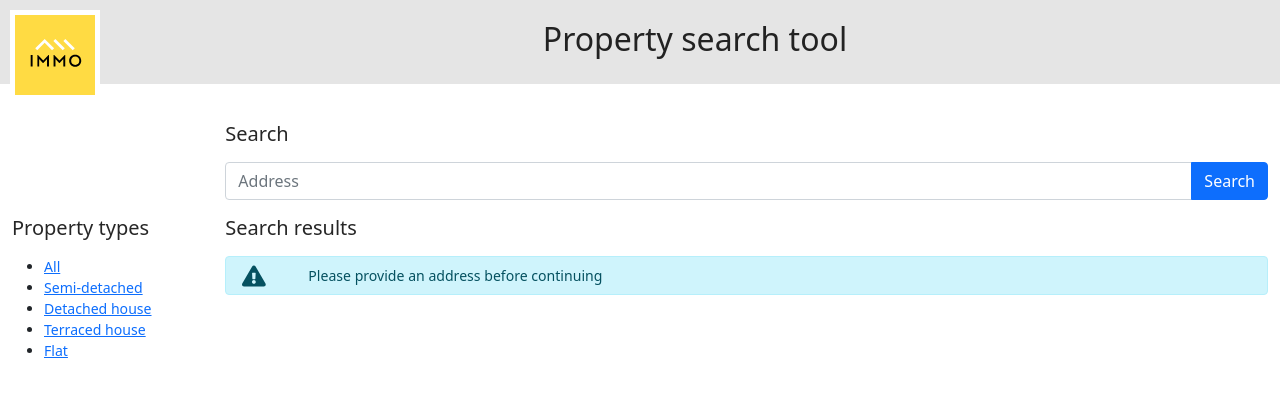
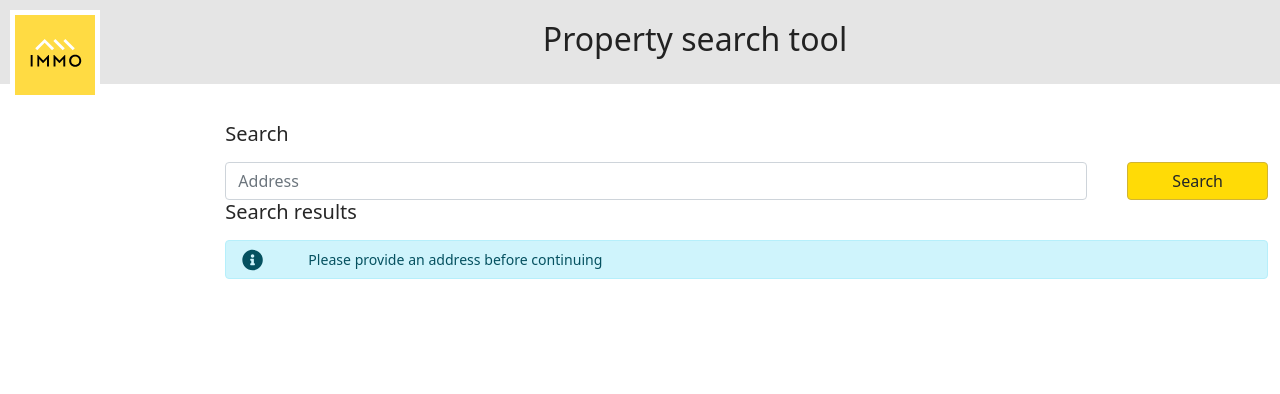
Before and after one commit to Damo1155/IMMO-FrontendTest, a Vue app: page / in a window 1280 px wide. Shown: the top 394 px of the page. Built offline with nearby package versions, Linux system fonts and the light colour scheme.

Commit message:
Styling changes to bring in line with design.

```diff
--- a/src/Components/Alerts/AlertInfo.vue
+++ b/src/Components/Alerts/AlertInfo.vue
@@ -2,7 +2,7 @@
     <div :class="{ 'd-none': HideAlert, 'alert alert-info': !HideAlert }"
          aria-atomic="true" aria-live="assertive" role="alert" :aria-hidden="HideAlert">
         <span class="icon">
-            <i class="fas fa-exclamation-triangle"></i>
+            <i class="fas fa-info-circle"></i>
         </span>
         <div class="text" v-html="Text"></div>
     </div>
--- a/src/Components/Buttons/SubmitAction.vue
+++ b/src/Components/Buttons/SubmitAction.vue
@@ -1,5 +1,5 @@
 <template>
-    <button type="submit" class="btn btn-primary" :disabled="IsProcessing">
+    <button type="submit" class="immo-btn immo-btn-submit" :disabled="IsProcessing">
         <span v-if="IsProcessing">
             <i class="fas fa-spinner fa-spin"></i>
         </span>
--- a/src/Pages/PropertySearch/PropertySearchTool.vue
+++ b/src/Pages/PropertySearch/PropertySearchTool.vue
@@ -5,8 +5,7 @@
             <form @submit.prevent="ProcessSearch">
                 <h2 class="h5 mb-3">{{CustomMessages.Search}}</h2>
 
-                <!-- TODO   : Come back to this later and adjust so it falls inline with the designs -->
-                <div class="input-group mb-3">
+                <div class="immo-search-group">
                     <InputText :Text="CustomMessages.Address" :FieldIdentifier="Identifiers.Address" :IsRequired="true" :AsPlaceholder="true"></InputText>
                     <SubmitAction :Text="CustomMessages.Search" :IsProcessing="IsProcessingSearch"></SubmitAction>
                 </div>
@@ -16,7 +15,9 @@
 
     <div class="row">
         <div class="col-md-2">
+            <template v-if="HasPropertyTypes">
                 <h2 class="h5 mb-3">{{CustomMessages.PropertyTypes}}</h2>
+                <div class="immo-property-types">
                     <ul>
                         <template v-for="(propertyType, index) in PropertyTypes" :key="index">
                             <li>
@@ -24,6 +25,8 @@
                             </li>
                         </template>
                     </ul>
+                </div>
+            </template>
         </div>
         <div class="col-md-10">
             <SelectedSearchResults :SelectedProperties="SelectedProperties" :IsProcessingSearch="IsProcessingSearch"></SelectedSearchResults>
@@ -74,6 +77,11 @@
                     Address: "immo-address-search"
                 }
             } as PropertySearchToolData;
+        },
+        computed: {
+            HasPropertyTypes(): boolean {
+                return !this.IsProcessingSearch && this.Properties.length > 0;
+            }
         },
         methods:{
             UpdatePropertySelection(id: string): void {
--- a/src/Pages/PropertySearch/SearchResults.vue
+++ b/src/Pages/PropertySearch/SearchResults.vue
@@ -18,7 +18,7 @@
                     <th class="text-center">{{CustomMessages.Postcode}}</th>
                     <th class="text-center">{{CustomMessages.PropertyType}}</th>
                     <th class="text-center">{{CustomMessages.NumberOfRooms}}</th>
-                    <th class="text-center">{{CustomMessages.FloorArea}}</th>
+                    <th class="text-center" v-html="CustomMessages.FloorArea"></th>
                 </tr>
             </thead>
             <tbody>
@@ -58,12 +58,12 @@
                 CustomMessages:{
                     Address: "Address",
                     Postcode: "Postcode",
-                    FloorArea: "Floor area (m2)", // TODO   :   m2 needs to look like the designs
                     PropertyType: "Property type",
                     SearchResults: "Search results",
                     NumberOfRooms: "Number of rooms",
                     SelectProperty: "Select property",
                     ListOfProperties: "List of properties",
+                    FloorArea: "Floor area (m<sup>2</sup>)",
                     NoPropertiesFound: "No properties found",
                     HelpMessage: "Please provide an address before continuing"
                 }
--- a/src/Pages/PropertySearch/SelectedSearchResults.vue
+++ b/src/Pages/PropertySearch/SelectedSearchResults.vue
@@ -8,7 +8,7 @@
                     <th class="text-center">{{CustomMessages.Address}}</th>
                     <th class="text-center">{{CustomMessages.Postcode}}</th>
                     <th class="text-center">{{CustomMessages.NumberOfRooms}}</th>
-                    <th class="text-center">{{CustomMessages.FloorArea}}</th>
+                    <th class="text-center" v-html="CustomMessages.FloorArea"></th>
                 </tr>
             </thead>
             <tbody>
@@ -36,8 +36,8 @@
                 CustomMessages: {
                     Address: "Address",
                     Postcode: "Postcode",
-                    FloorArea: "Floor area (m2)", // TODO   :   m2 needs to look like the designs
                     NumberOfRooms: "Number of rooms",
+                    FloorArea: "Floor area (m<sup>2</sup>)",
                     SelectedProperties: "Selected properties",
                     ListOfSelectedProperties: "List of selected properties"
                 }
--- /dev/null
+++ b/src/SCSS/Custom/Components/input-groups.scss
@@ -0,0 +1,22 @@
+@import "../../Variables/screen-resolutions.scss";
+
+.immo-search-group {
+    display: flex;
+
+    button {
+        margin-left: 2.5rem;
+    }
+
+    @media #{$mq-maxwidth-xs} {
+        button {
+            margin-left: 0;
+            border-top-left-radius: 0;
+            border-bottom-left-radius: 0;
+        }
+
+        input {
+            border-top-right-radius: 0;
+            border-bottom-right-radius: 0;
+        }
+    }
+}
--- /dev/null
+++ b/src/SCSS/Custom/Pages/property-search.scss
@@ -0,0 +1,25 @@
+@import "../../Variables/colours.scss";
+
+div.immo-property-types {
+    background-color: $immo-light-grey;
+
+    ul {
+        list-style: none;
+        padding: 0.625rem;
+
+        li {
+            &:first-child {
+                font-weight: bold;
+            }
+
+            a {
+                text-decoration: none;
+                color: $immo-base-font-colour;
+
+                &:hover, &:focus, &:active {
+                    text-decoration: underline;
+                }
+            }
+        }
+    }
+}
--- a/src/SCSS/site-layout.scss
+++ b/src/SCSS/site-layout.scss
@@ -8,6 +8,9 @@
 
 // Custom
 @import "./Custom/Bootstrap/alerts.scss";
+@import "./Custom/Components/buttons.scss";
+@import "./Custom/Components/input-groups.scss";
 
 // Site Styling
+@import "./Custom/Pages/property-search.scss";
 @import "./Custom/Structure/site-structure.scss";
```
Lines whose indentation alone changed are shown as unchanged.
